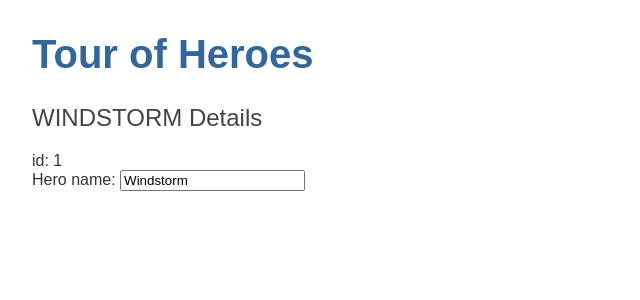
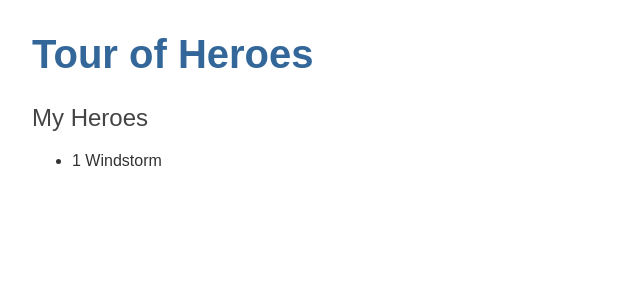
Before and after one commit to Bxprt/Tour-of-Heroes, an Angular app: page / in a window 1280 px wide. Shown: the top 300 px of the page, without its empty margins (0-640 px from the left). Built offline with nearby package versions, Linux system fonts and the light colour scheme.

Commit message:
Heroes component updated

```diff
--- a/src/app/heroes/heroes.component.html
+++ b/src/app/heroes/heroes.component.html
@@ -1,6 +1,6 @@
-<h2>{{ hero.name | uppercase }} Details</h2>
-<div><span>id: </span>{{ hero.id }}</div>
-<div>
-  <label for="name">Hero name: </label>
-  <input id="name" [(ngModel)]="hero.name" placeholder="name">
-</div>
+<h2>My Heroes</h2>
+<ul class="heroes">
+  <li>
+    <span class="badge">{{hero.id}}</span> {{hero.name}}
+  </li>
+</ul>
--- a/src/app/heroes/heroes.component.ts
+++ b/src/app/heroes/heroes.component.ts
@@ -1,5 +1,6 @@
 import { Component, OnInit } from '@angular/core';
 import {Hero} from "../hero";
+import {HEROES} from "../mock-heroes";
 
 @Component({
   selector: 'app-heroes',
@@ -11,6 +12,7 @@ export class HeroesComponent implements OnInit {
     id: 1,
     name: 'Windstorm'
   };
+  heroes: Hero[] = HEROES;
 
   constructor() { }
 
```
